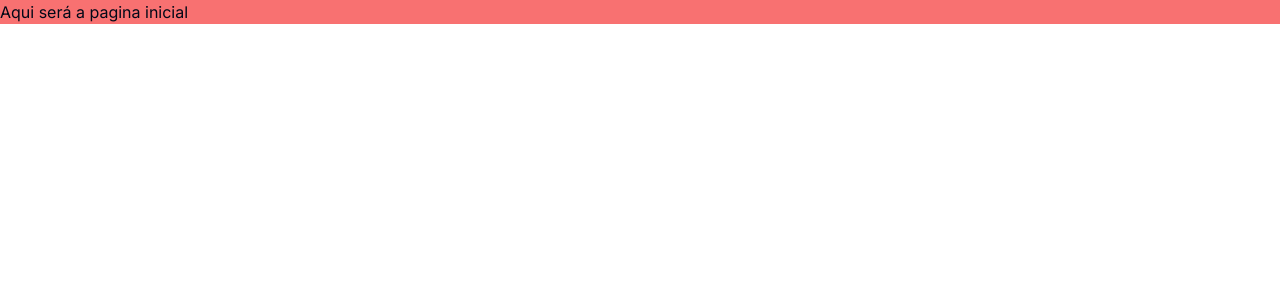
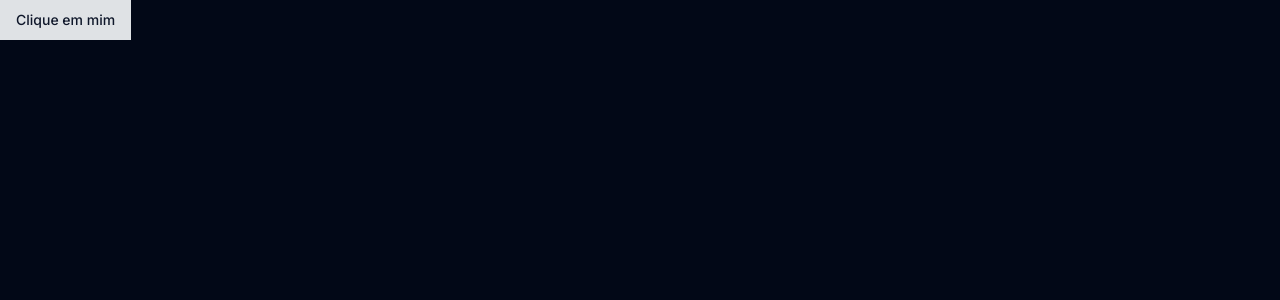
Before and after one commit to RpMoreira98/fsw, a Next.js app: page / in a window 1280 px wide. Shown: the top 300 px of the page. Built offline with nearby package versions, Linux system fonts and the light colour scheme.

Commit message:
chore: update shadcn theme

```diff
--- a/package.json
+++ b/package.json
@@ -13,6 +13,7 @@
   },
   "dependencies": {
     "@prisma/client": "^5.17.0",
+    "@radix-ui/react-slot": "^1.1.0",
     "class-variance-authority": "^0.7.0",
     "clsx": "^2.1.1",
     "lucide-react": "^0.424.0",
--- /dev/null
+++ b/src/app/_components/ui/button.tsx
@@ -0,0 +1,55 @@
+import * as React from "react"
+import { Slot } from "@radix-ui/react-slot"
+import { cva, type VariantProps } from "class-variance-authority"
+import { cn } from "@/app/lib/utils"
+
+const buttonVariants = cva(
+  "inline-flex items-center justify-center whitespace-nowrap rounded-md text-sm font-medium ring-offset-background transition-colors focus-visible:outline-none focus-visible:ring-2 focus-visible:ring-ring focus-visible:ring-offset-2 disabled:pointer-events-none disabled:opacity-50",
+  {
+    variants: {
+      variant: {
+        default: "bg-primary text-primary-foreground hover:bg-primary/90",
+        destructive:
+          "bg-destructive text-destructive-foreground hover:bg-destructive/90",
+        outline:
+          "border border-input bg-background hover:bg-accent hover:text-accent-foreground",
+        secondary:
+          "bg-secondary text-secondary-foreground hover:bg-secondary/80",
+        ghost: "hover:bg-accent hover:text-accent-foreground",
+        link: "text-primary underline-offset-4 hover:underline",
+      },
+      size: {
+        default: "h-10 px-4 py-2",
+        sm: "h-9 rounded-md px-3",
+        lg: "h-11 rounded-md px-8",
+        icon: "h-10 w-10",
+      },
+    },
+    defaultVariants: {
+      variant: "default",
+      size: "default",
+    },
+  }
+)
+
+export interface ButtonProps
+  extends React.ButtonHTMLAttributes<HTMLButtonElement>,
+    VariantProps<typeof buttonVariants> {
+  asChild?: boolean
+}
+
+const Button = React.forwardRef<HTMLButtonElement, ButtonProps>(
+  ({ className, variant, size, asChild = false, ...props }, ref) => {
+    const Comp = asChild ? Slot : "button"
+    return (
+      <Comp
+        className={cn(buttonVariants({ variant, size, className }))}
+        ref={ref}
+        {...props}
+      />
+    )
+  }
+)
+Button.displayName = "Button"
+
+export { Button, buttonVariants }
--- a/src/app/globals.css
+++ b/src/app/globals.css
@@ -3,34 +3,6 @@
 @tailwind utilities;
 
 @layer base {
-  :root {
-    --background: 0 0% 100%;
-    --foreground: 222.2 84% 4.9%;
-    --card: 0 0% 100%;
-    --card-foreground: 222.2 84% 4.9%;
-    --popover: 0 0% 100%;
-    --popover-foreground: 222.2 84% 4.9%;
-    --primary: 222.2 47.4% 11.2%;
-    --primary-foreground: 210 40% 98%;
-    --secondary: 210 40% 96.1%;
-    --secondary-foreground: 222.2 47.4% 11.2%;
-    --muted: 210 40% 96.1%;
-    --muted-foreground: 215.4 16.3% 46.9%;
-    --accent: 210 40% 96.1%;
-    --accent-foreground: 222.2 47.4% 11.2%;
-    --destructive: 0 84.2% 60.2%;
-    --destructive-foreground: 210 40% 98%;
-    --border: 214.3 31.8% 91.4%;
-    --input: 214.3 31.8% 91.4%;
-    --ring: 222.2 84% 4.9%;
-    --radius: 0.5rem;
-    --chart-1: 12 76% 61%;
-    --chart-2: 173 58% 39%;
-    --chart-3: 197 37% 24%;
-    --chart-4: 43 74% 66%;
-    --chart-5: 27 87% 67%;
-  }
-
   .dark {
     --background: 222.2 84% 4.9%;
     --foreground: 210 40% 98%;
--- a/src/app/layout.tsx
+++ b/src/app/layout.tsx
@@ -15,7 +15,7 @@
   children: React.ReactNode;
 }>) {
   return (
-    <html lang="en">
+    <html lang="en" className="dark">
       <body className={inter.className}>{children}</body>
     </html>
   );
--- a/src/app/page.tsx
+++ b/src/app/page.tsx
@@ -1,7 +1,9 @@
 "use client";
 
+import { Button } from "./_components/ui/button";
+
 const Home = () => {
-  return <div className="bg-red-400">Aqui será a pagina inicial </div>;
+  return <Button>Clique em mim</Button>;
 };
 
 export default Home;
```
Also changed, not shown: src/app/lib/utils.ts (renamed from src/app/_lib/utils.ts), 1 other file (tests, documents, lock files or other folders).
